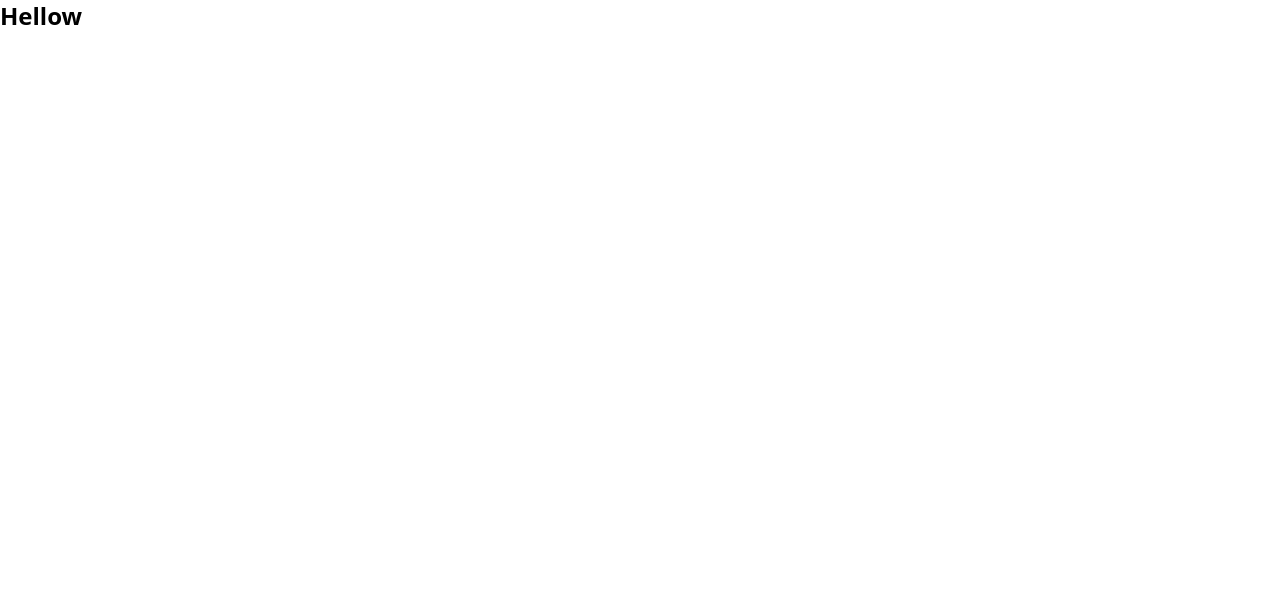
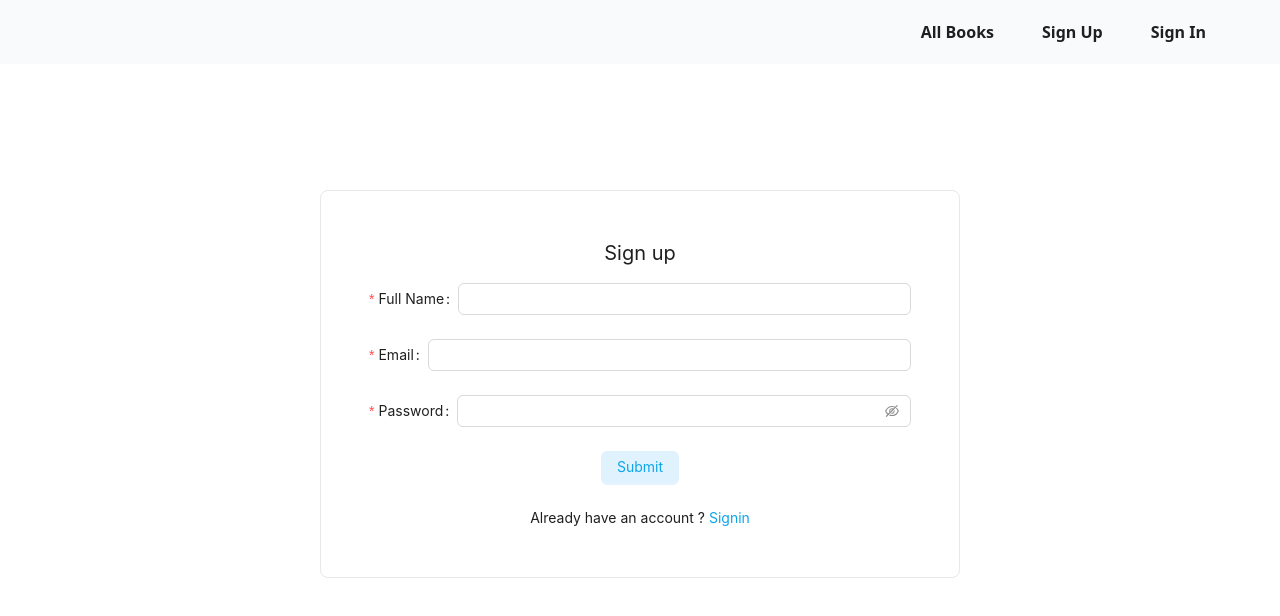
Before and after one commit to SanyFaysal/book-catalog-frontend, a React (Vite) app: page /signup in a window 1280 px wide. Shown: the top 616 px of the page. Built offline with nearby package versions, Linux system fonts and the light colour scheme.

Commit message:
[DONE] : Signup and signin page design

```diff
--- a/package.json
+++ b/package.json
@@ -12,7 +12,8 @@
   "dependencies": {
     "antd": "^5.12.5",
     "react": "^18.2.0",
-    "react-dom": "^18.2.0"
+    "react-dom": "^18.2.0",
+    "react-router-dom": "^6.21.1"
   },
   "devDependencies": {
     "@types/react": "^18.2.43",
--- a/src/App.tsx
+++ b/src/App.tsx
@@ -1,7 +1,10 @@
+import Navbar from "./layout/Navbar"
+
 function App() {
   return (
     <>
-     <p className=' text-2xl font-semibold'>Hellow</p>
+    <Navbar/>
+
     </>
   )
 }
--- /dev/null
+++ b/src/layout/Layout.tsx
@@ -0,0 +1,11 @@
+import { Outlet } from "react-router-dom";
+import Navbar from "./Navbar";
+
+export default function Layout() {
+  return (
+    <div>
+        <Navbar/>
+        <Outlet/>
+    </div>
+  )
+}
--- /dev/null
+++ b/src/layout/Navbar.tsx
@@ -0,0 +1,19 @@
+
+import { Header } from "antd/es/layout/layout";
+import { Link } from "react-router-dom";
+
+
+
+export default function Navbar() {
+  return <div>
+       <Header className="bg-slate-50" style={{ display: 'flex', alignItems: 'center' }}>
+        <div className="demo-logo" />
+          <ul className="flex justify-end w-full  font-semibold  ">
+            <Link to={'/'} className="hover:bg-slate-100 px-6  cursor-pointer   inline-block">All Books</Link>
+            <Link to={'/signup'} className="hover:bg-slate-100 px-6 cursor-pointer  inline-block">Sign Up</Link>
+            <Link to={'/signin'} className="hover:bg-slate-100 px-6 cursor-pointer  inline-block">Sign In</Link>
+          </ul>
+
+      </Header>
+  </div>;
+}
--- a/src/main.tsx
+++ b/src/main.tsx
@@ -1,10 +1,12 @@
-import React from 'react'
+
 import ReactDOM from 'react-dom/client'
-import App from './App.tsx'
+
 import './index.css'
+import { RouterProvider } from 'react-router-dom'
+import router from './routes/index.tsx'
 
 ReactDOM.createRoot(document.getElementById('root')!).render(
-  <React.StrictMode>
-    <App />
-  </React.StrictMode>,
+  <>
+    <RouterProvider router={router}/>
+  </>,
 )
--- /dev/null
+++ b/src/pages/AllBooks.tsx
@@ -0,0 +1,7 @@
+
+
+export default function AllBooks() {
+  return (
+    <div>AllBooks Page</div>
+  )
+}
--- /dev/null
+++ b/src/pages/SignIn.tsx
@@ -0,0 +1,62 @@
+
+import { Button, Form, Input } from 'antd';
+import { Link } from 'react-router-dom';
+
+
+
+type FieldType = {
+  username?: string;
+  password?: string;
+
+};
+
+export default function SignIn() {
+
+    const onFinish = (values: any) => {
+        console.log('Success:', values);
+      };
+
+      const onFinishFailed = (errorInfo: any) => {
+        console.log('Failed:', errorInfo);
+      };
+
+ return (
+   <div className='h-[80vh] w-full  flex justify-center items-center'>
+     <Form
+    name="basic"
+    initialValues={{ remember: true }}
+    onFinish={onFinish}
+    onFinishFailed={onFinishFailed}
+    autoComplete="off"
+    className='border rounded-lg w-1/2 py-12 px-12 flex  flex-col justify-center '
+  >
+    <h2 className='text-xl text-center mb-4' >Sign in</h2>
+    <Form.Item<FieldType>
+      label="Username"
+      name="username"
+      rules={[{ required: true, message: 'Please input your username!' }]}
+    >
+      <Input className="" />
+    </Form.Item>
+
+    <Form.Item<FieldType>
+      label="Password"
+      name="password"
+      rules={[{ required: true, message: 'Please input your password!' }]}
+    >
+      <Input.Password />
+    </Form.Item>
+
+
+
+    <Form.Item className='mx-auto' >
+      <Button className='text-sky-500 bg-sky-100' type="primary" htmlType="submit">
+        Submit
+      </Button>
+    </Form.Item>
+    <p className='text-center'>Not have an account ? <Link to={'/signup'} className='text-sky-500'>Sign up</Link></p>
+
+  </Form>
+   </div>
+ )
+}
--- /dev/null
+++ b/src/pages/SignUp.tsx
@@ -0,0 +1,70 @@
+
+
+import { Button, Form, Input } from 'antd';
+import { Link } from 'react-router-dom';
+
+
+
+type FieldType = {
+  fullName?: string;
+  email?: string;
+  password?: string;
+
+};
+
+export default function SignUp() {
+
+    const onFinish = (values: any) => {
+        console.log('Success:', values);
+      };
+
+      const onFinishFailed = (errorInfo: any) => {
+        console.log('Failed:', errorInfo);
+      };
+
+ return (
+   <div className='h-[80vh] w-full  flex justify-center items-center'>
+     <Form
+    name="basic"
+    initialValues={{ remember: true }}
+    onFinish={onFinish}
+    onFinishFailed={onFinishFailed}
+    autoComplete="off"
+    className='border rounded-lg w-1/2 py-12 px-12 flex  flex-col justify-center '
+  >
+    <h2 className='text-xl text-center mb-4' >Sign up</h2>
+    <Form.Item<FieldType>
+      label="Full Name"
+      name="fullName"
+      rules={[{ required: true, message: 'Please input full name username!' }]}
+    >
+      <Input className="" />
+    </Form.Item>
+    <Form.Item <FieldType>
+      label="Email"
+      name="email"
+      rules={[{ required: true, message: 'Please input your username!' }]}
+    >
+      <Input className="" />
+    </Form.Item>
+
+    <Form.Item<FieldType>
+      label="Password"
+      name="password"
+      rules={[{ required: true, message: 'Please input your password!' }]}
+    >
+      <Input.Password />
+    </Form.Item>
+
+
+
+    <Form.Item className='mx-auto' >
+      <Button className='text-sky-500 bg-sky-100' type="primary" htmlType="submit">
+        Submit
+      </Button>
+    </Form.Item>
+    <p className='text-center'>Already have an account ? <Link to={'/signin'} className='text-sky-500'>Signin</Link></p>
+  </Form>
+   </div>
+ )
+}
--- /dev/null
+++ b/src/routes/index.tsx
@@ -0,0 +1,28 @@
+import { createBrowserRouter } from "react-router-dom";
+import Layout from "../layout/Layout";
+import AllBooks from "../pages/AllBooks";
+import SignIn from "../pages/SignIn";
+import SignUp from "../pages/SignUp";
+
+const router = createBrowserRouter([
+    {
+      path: "/",
+      element:<Layout/>,
+      children: [
+        {
+        path:'',
+        element: <AllBooks/>
+    },
+        {
+        path:'/signin',
+        element: <SignIn/>
+    },
+        {
+        path:'signup',
+        element: <SignUp/>
+    },
+]
+    },
+  ]);
+
+  export default router;
```
Also changed, not shown: src/layout/Header.js (deleted), 1 other file (tests, documents, lock files or other folders).
